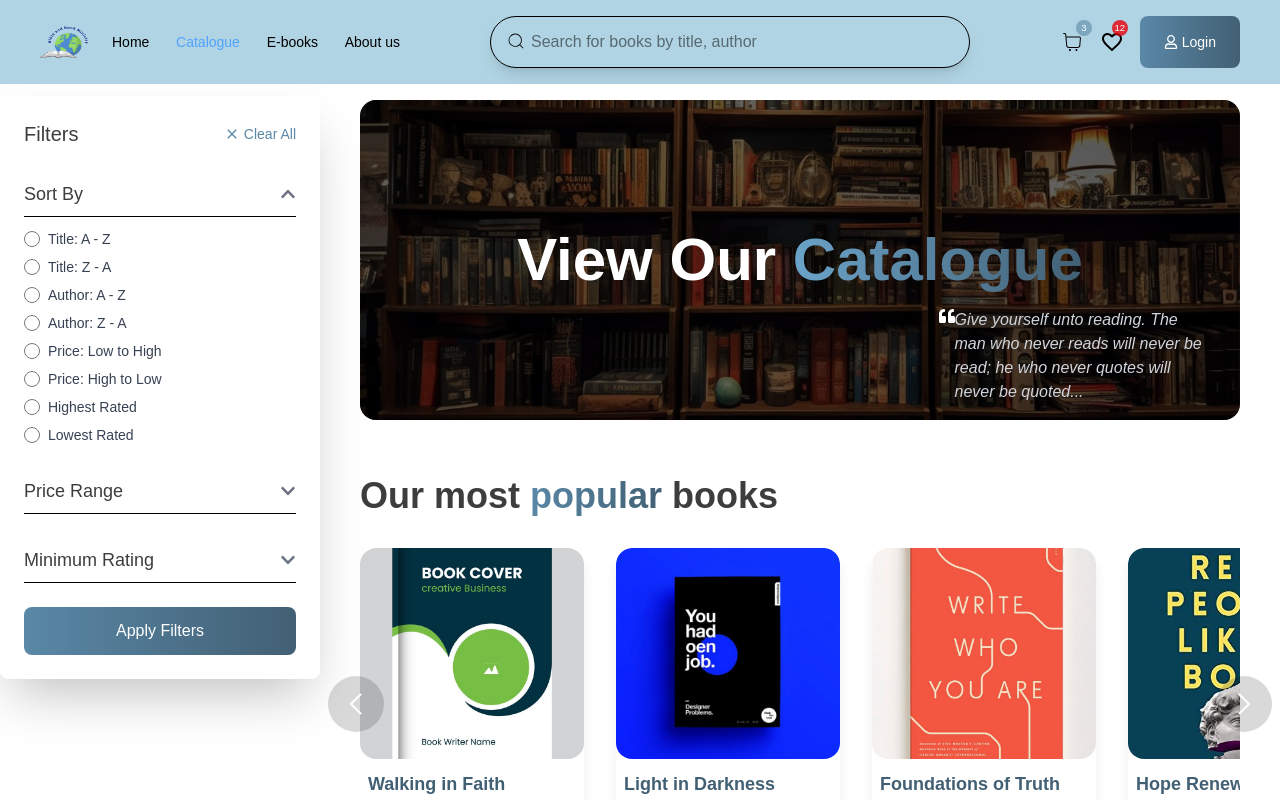
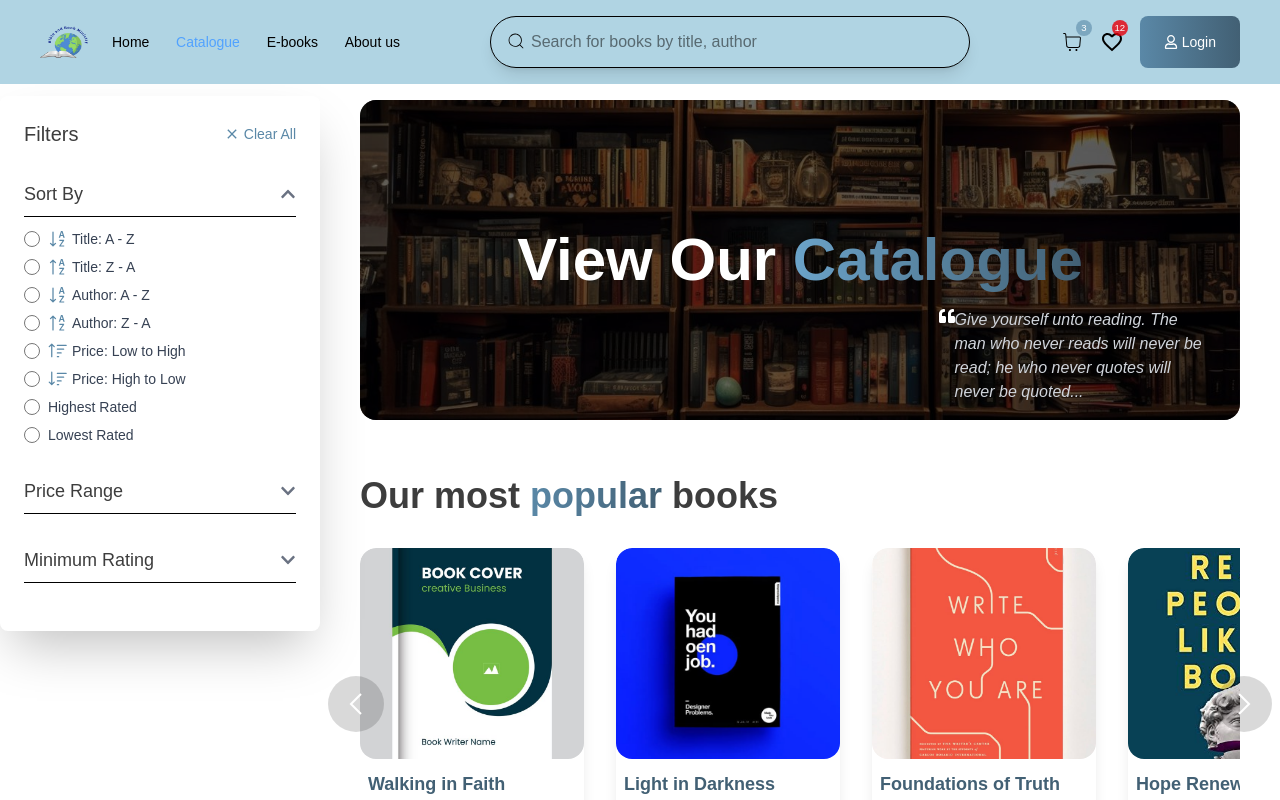
Before and after one commit to AgileMinds48/bible_bookministry-frontend, a Next.js app: page /catalogue in a window 1280 px wide. Shown: the top 800 px of the page. Built offline with nearby package versions, Linux system fonts and the light colour scheme; a web font is replaced by a local one.

Commit message:
sort ascending

```diff
--- a/app/utils/data.ts
+++ b/app/utils/data.ts
@@ -1,7 +1,9 @@
 import { bk1, bk2, bk3, bk4, bk5, bk6, bk7, bk8 } from "@/public"
 import { StaticImageData } from "next/image"
+import { ComponentType } from "react";
+import { BsSortAlphaDown, BsSortAlphaUp, BsSortDown, BsSortUp } from "react-icons/bs";
 
-interface Book{
+export interface Book{
   img:StaticImageData,
   title: string,
   author: string,
@@ -9,14 +11,18 @@ interface Book{
   rating?: number,
   category?:string
 }
-
+interface sortOptions{
+  value: string,
+  label: string,
+  icon?:ComponentType
+}
 export const sortOptions = [
-  { value: 'title-asc', label: 'Title: A - Z ' },
-  { value: 'title-desc', label: 'Title: Z - A' },
-  { value: 'author-asc', label: 'Author: A - Z' },
-  { value: 'author-desc', label: 'Author: Z - A' },
-  { value: 'price-asc', label: 'Price: Low to High' },
-  { value: 'price-desc', label: 'Price: High to Low' },
+  { value: 'title-asc', label: 'Title: A - Z ',icon: BsSortAlphaDown },
+  { value: 'title-desc', label: 'Title: Z - A' ,icon: BsSortAlphaUp },
+  { value: 'author-asc', label: 'Author: A - Z',icon:BsSortAlphaDown  },
+  { value: 'author-desc', label: 'Author: Z - A',icon:BsSortAlphaUp },
+  { value: 'price-asc', label: 'Price: Low to High',icon:BsSortUp  },
+  { value: 'price-desc', label: 'Price: High to Low',icon:BsSortDown  },
   { value: 'rating-desc', label: 'Highest Rated' },
   { value: 'rating-asc', label: 'Lowest Rated' },
   // { value: 'newest', label: 'Newest First' },
--- a/components/Catalog/AllBooks.tsx
+++ b/components/Catalog/AllBooks.tsx
@@ -1,15 +1,26 @@
 'use client';
 import { Books } from '@/app/utils/data';
 import Image from 'next/image';
-import React, { useRef, useState } from 'react';
+import React, { useMemo, useRef, useState } from 'react';
 import { FaStar, FaCartPlus } from 'react-icons/fa';
-import { GrPrevious, GrNext } from 'react-icons/gr';
 import { ImBooks } from 'react-icons/im';
 import { MdFavorite } from 'react-icons/md';
 import { RiMoneyDollarCircleLine } from 'react-icons/ri';
-import Sidebar from './Sidebar';
+import Sidebar, { sortByTitleAZ } from './Sidebar';
 
 const AllBooks = () => {
+  const [currentSort, setCurrentsort] = useState<string>("");
+
+  const sortedBooks = useMemo(() => {
+    if (currentSort === "title-asc") {
+      return sortByTitleAZ(Books)
+    }
+
+    return Books;
+  },[currentSort])
+  const handleSortChange = (sortValue: string)=>{
+    setCurrentsort(sortValue);
+  }
   const carouselRef = useRef<HTMLDivElement>(null);
   const [isFav, setisFav] = useState(
     Object.fromEntries(Books.map((_, idx) => [idx, false]))
@@ -36,9 +47,9 @@ const AllBooks = () => {
           className="flex flex-wrap relative   shrink-0  py-8 overflow-hidden  gap-8 gap-y-14  justify-start mx-auto pl-4"
         >
           <div className='fixed bottom-28 top-24 w-[20em] left-0'>
-            <Sidebar/>
+            <Sidebar onSortChange={handleSortChange} />
           </div>
-          {Books.map(({ img, title, author, price, rating }, index) => (
+          {sortedBooks?.map(({ img, title, author, price, rating }, index) => (
             <div key={index} className="rounded-2xl">
               <div className="grid grid-cols-1 grid-rows-[58%_42%] cursor-pointer hover:shadow-xl transition duration-100 h-[22em]  w-[12em] shadow-lg rounded-2xl overflow-hidden">
                 <div className="group h-full relative before:absolute before:inset-0 before:bottom-0 before:bg-linear-to-t  before:from-black/30 before:from-0% before:via-black/10 before:via-60% before:to-black/0 before:to-100% before:opacity-0 hover:before:opacity-100 before:transition before:duration-500  rounded-2xl overflow-hidden">
--- a/components/Catalog/Sidebar.tsx
+++ b/components/Catalog/Sidebar.tsx
@@ -2,15 +2,28 @@
 import React, { useState } from 'react'
 import { FaStar, FaChevronDown, FaChevronUp } from 'react-icons/fa'
 import { MdClear } from 'react-icons/md'
-import {quickPriceFilters, sortOptions} from "@/app/utils/data"
+import {Book, quickPriceFilters, sortOptions} from "@/app/utils/data"
+ //sorting function
+export const sortByTitleAZ = (books: Book[]): Book[] => {
+  const copyOfBooks = [...books]; //I don't wanna change the original array
+  return copyOfBooks.sort((a, b) => a.title.localeCompare(b.title));
+}
 
-const Sidebar = () => {
+interface SidebarProps{
+  onSortChange:(sortValue:string)=>void
+}
+const Sidebar:React.FC<SidebarProps> = ({onSortChange}) => {
   // State for collapsible sections
   const [expandedSections, setExpandedSections] = useState({
     sort: true,
     price: false,
     rating: false
   });
+
+  const handleSortChange = (sortValue:string) => {
+    setSortBy(sortValue);
+    onSortChange(sortValue);
+}
 
   // Filter states
   const [sortBy, setSortBy] = useState<string>('');
@@ -71,21 +84,22 @@ const Sidebar = () => {
 
         {expandedSections.sort && (
           <div className='mt-3 space-y-2'>
-            {sortOptions.map(({value,label}) => (
-              <label key={value} className='flex items-center space-x-2 cursor-pointer group'>
+            {sortOptions.map(({ value, label, icon }) => {
+              const Icon= icon;
+              return (<label key={value} className='flex items-center space-x-2 cursor-pointer group'>
                 <input
                   type='radio'
                   name='sort'
                   value={value}
                   checked={sortBy === value}
-                  onChange={(e) => setSortBy(e.target.value)}
+                  onChange={(e) => handleSortChange(e.target.value)}
                   className='w-4 h-4 text-[#5a88a7] border-gray-300 focus:ring-[#5a88a7] cursor-pointer'
                 />
-                <span className='text-sm text-gray-700 group-hover:text-[#5a88a7] transition-colors duration-200'>
-                  {label}
+                <span className='text-sm text-gray-700 group-hover:text-[#5a88a7] transition-colors duration-200 flex gap-1 items-center'>
+                {icon && React.createElement(icon, { className: 'text-[#5a88a7] text-xl' })} {/* Only render if icon exists */}                  {label}
                 </span>
-              </label>
-            ))}
+              </label>)
+            })}
           </div>
         )}
       </div>
@@ -252,9 +266,9 @@ const Sidebar = () => {
       </div>
 
       {/* Apply Filters Button */}
-      <button className='w-full bg-gradient-to-r from-[#5a88a7] to-[#426074] text-white py-3 px-4 rounded-lg hover:shadow-lg transition-all duration-300 font-medium poppins'>
+      {/* <button onClick={handleSortChange} className='w-full bg-gradient-to-r from-[#5a88a7] to-[#426074] text-white py-3 px-4 rounded-lg hover:shadow-lg transition-all duration-300 font-medium poppins'>
         Apply Filters
-      </button>
+      </button> */}
     </aside>
   );
 };
```
